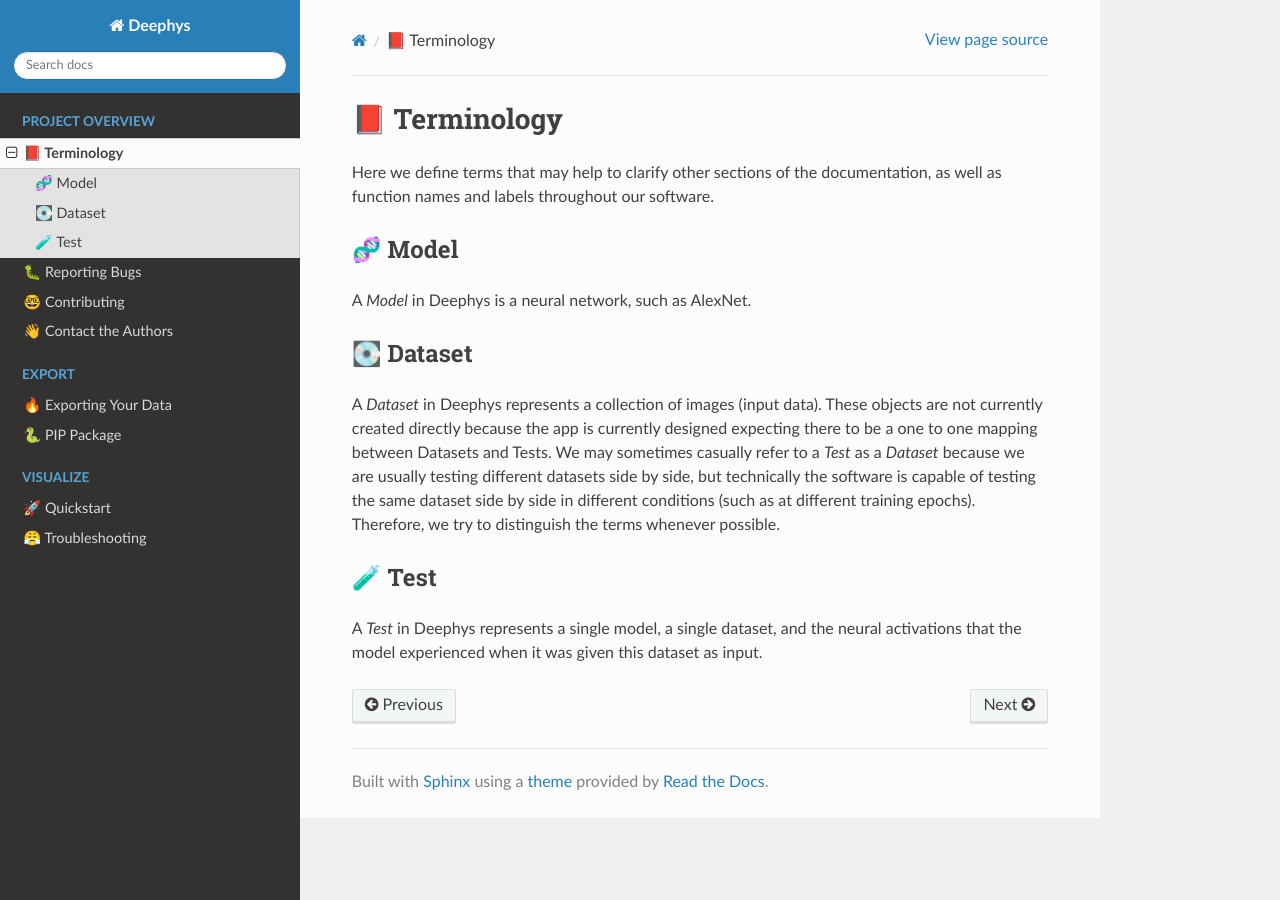
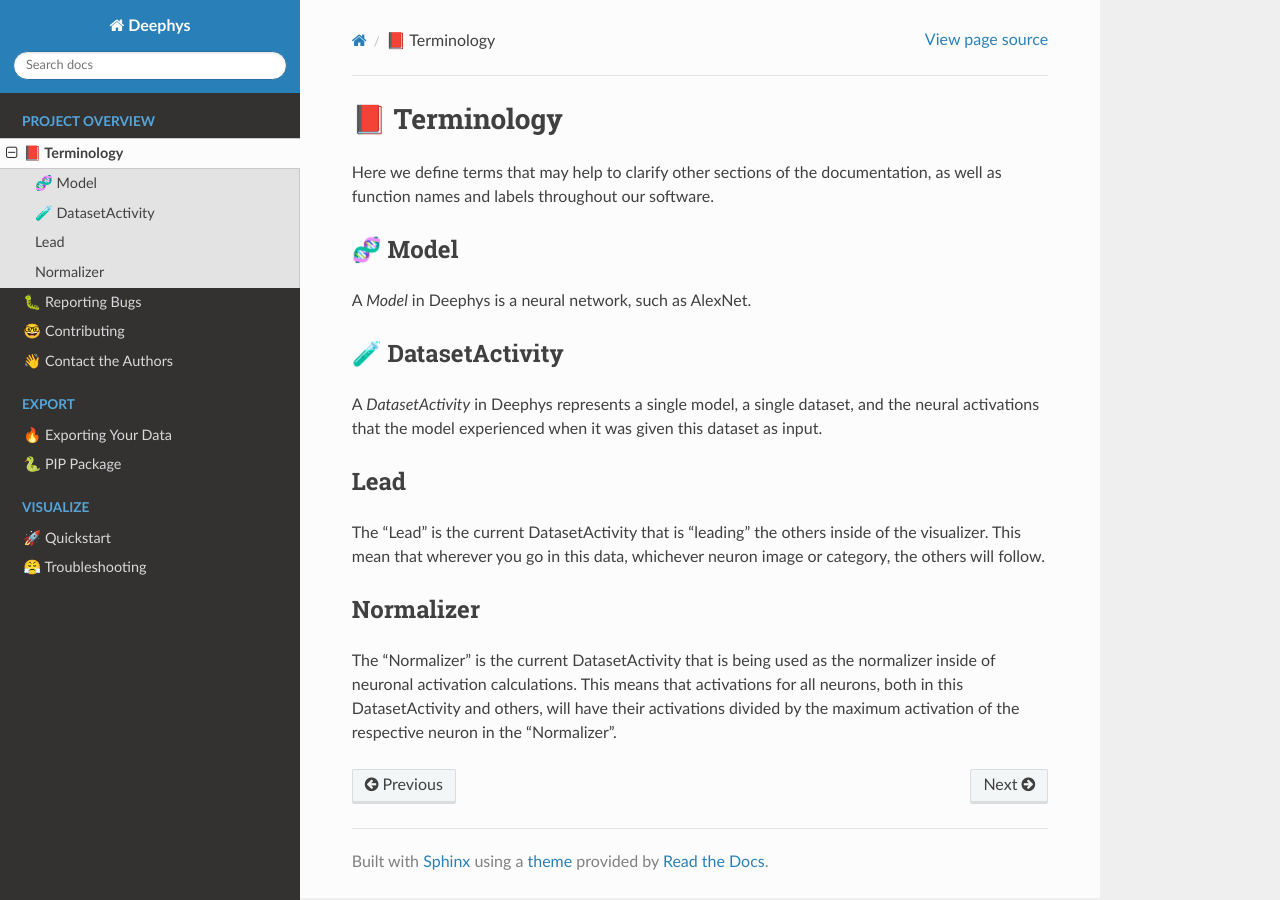
Before and after one commit to mjgroth/deephys, a Sphinx documentation site: the page built from docs/source/terminology.rst, in a window 1280 px wide. Built offline with Sphinx 7.4.7 and the Read the Docs theme 2.0.0, drawn with Linux system fonts in a browser that asks for light colours.

Commit message:
autocommit

```diff
--- a/docs/source/export/matlab.rst
+++ b/docs/source/export/matlab.rst
@@ -30,5 +30,5 @@
   end
   images = py.list(images);
   groundtruth = {py.int(0),py.int(1),py.int(0),py.int(1)};
-  test = py.deephys.test("InD",{"cat","dog"},activity,model,images,groundtruth);
+  test = py.deephys.dataset_activity("InD",{"cat","dog"},activity,model,images,groundtruth);
   test.save()
--- a/docs/source/export/python.rst
+++ b/docs/source/export/python.rst
@@ -69,7 +69,7 @@
 
 .. code-block:: python
 
-  test = dp.test(
+  test = dp.dataset_activity(
       dataset_name="Data_Distribution_1",
       caregory_names=caregory_names,
       images=images,
--- a/docs/source/pip/changelist.rst
+++ b/docs/source/pip/changelist.rst
@@ -5,6 +5,10 @@
 ~~~~~~~~~~~~
 
 - Throw an error if `category_names` is not a `list`
+
+- change `model_name` parameter back to `name`
+
+- Rename class `Test` to `DatasetActivity` and function `test` to `dataset_activity`
 
 0.13.0
 ~~~~~~~~~~~~
--- a/docs/source/quickstart.rst
+++ b/docs/source/quickstart.rst
@@ -3,3 +3,5 @@
 =============
 
 To quickly download and use the app, download the `release <https://github.com/mjgroth/deephys/releases>`_ for your system.
+
+See the Deephys `homepage <https://deephys.org/>`_ for learning materials to help you quickly get started using the visualizer.
--- a/docs/source/terminology.rst
+++ b/docs/source/terminology.rst
@@ -9,12 +9,17 @@
 
 A `Model` in Deephys is a neural network, such as AlexNet.
 
-💽 Dataset
+🧪 DatasetActivity
+==================
+
+A `DatasetActivity` in Deephys represents a single model, a single dataset, and the neural activations that the model experienced when it was given this dataset as input.
+
+Lead
+====
+
+The "Lead" is the current DatasetActivity that is "leading" the others inside of the visualizer. This mean that wherever you go in this data, whichever neuron image or category, the others will follow.
+
+Normalizer
 ==========
 
-A `Dataset` in Deephys represents a collection of images (input data). These objects are not currently created directly because the app is currently designed expecting there to be a one to one mapping between Datasets and Tests. We may sometimes casually refer to a `Test` as a `Dataset` because we are usually testing different datasets side by side, but technically the software is capable of testing the same dataset side by side in different conditions (such as at different training epochs). Therefore, we try to distinguish the terms whenever possible.
-
-🧪 Test
-=======
-
-A `Test` in Deephys represents a single model, a single dataset, and the neural activations that the model experienced when it was given this dataset as input.
+The "Normalizer" is the current DatasetActivity that is being used as the normalizer inside of neuronal activation calculations. This means that activations for all neurons, both in this DatasetActivity and others, will have their activations divided by the maximum activation of the respective neuron in the "Normalizer".
```
Also changed, not shown: other parts of docs/source/export/python.rst (+1 -1 lines), docs/source/contrib/instructions.rst (+31 -5 lines), src/main/resources/changelist.md (+2 -0 lines), 6 other files.
